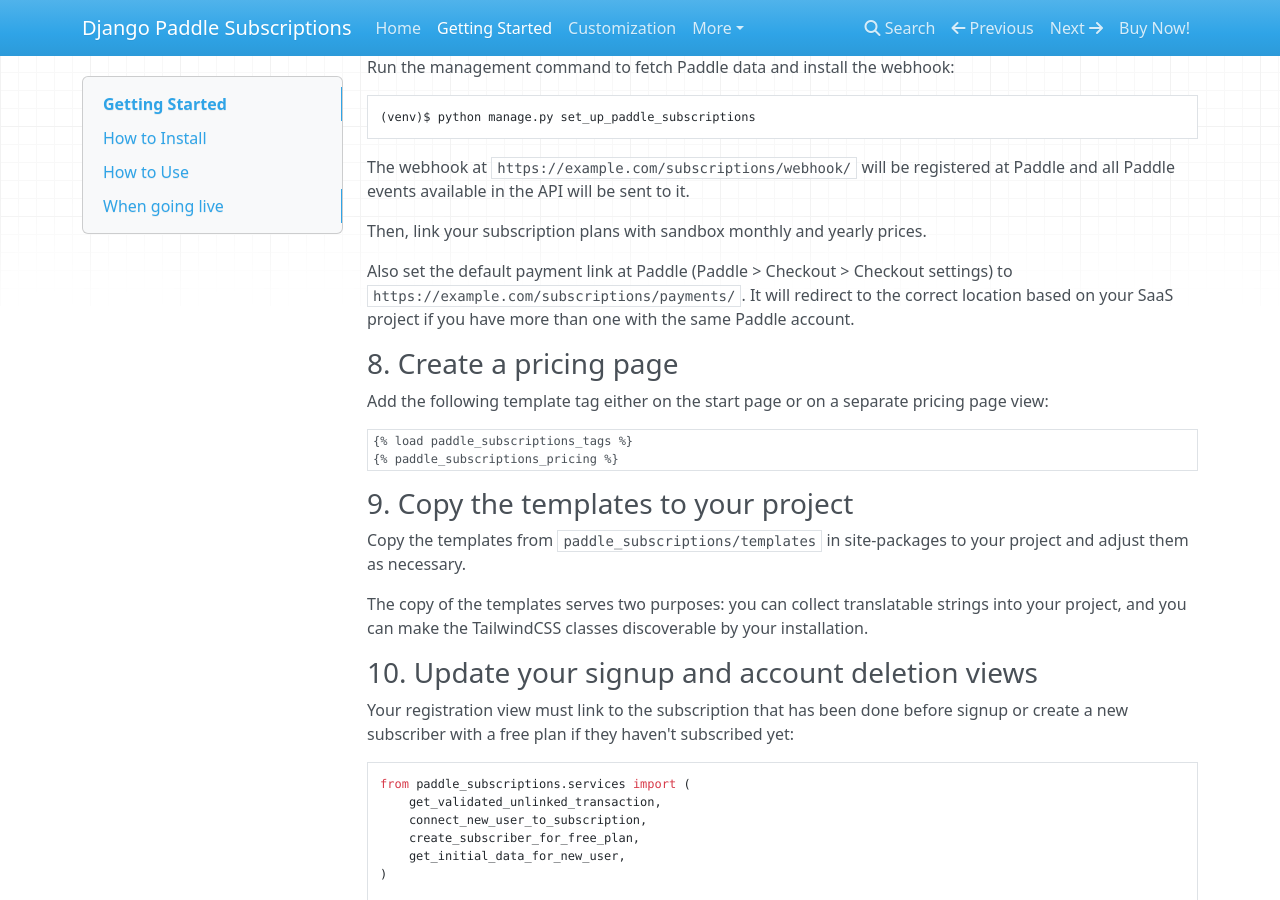
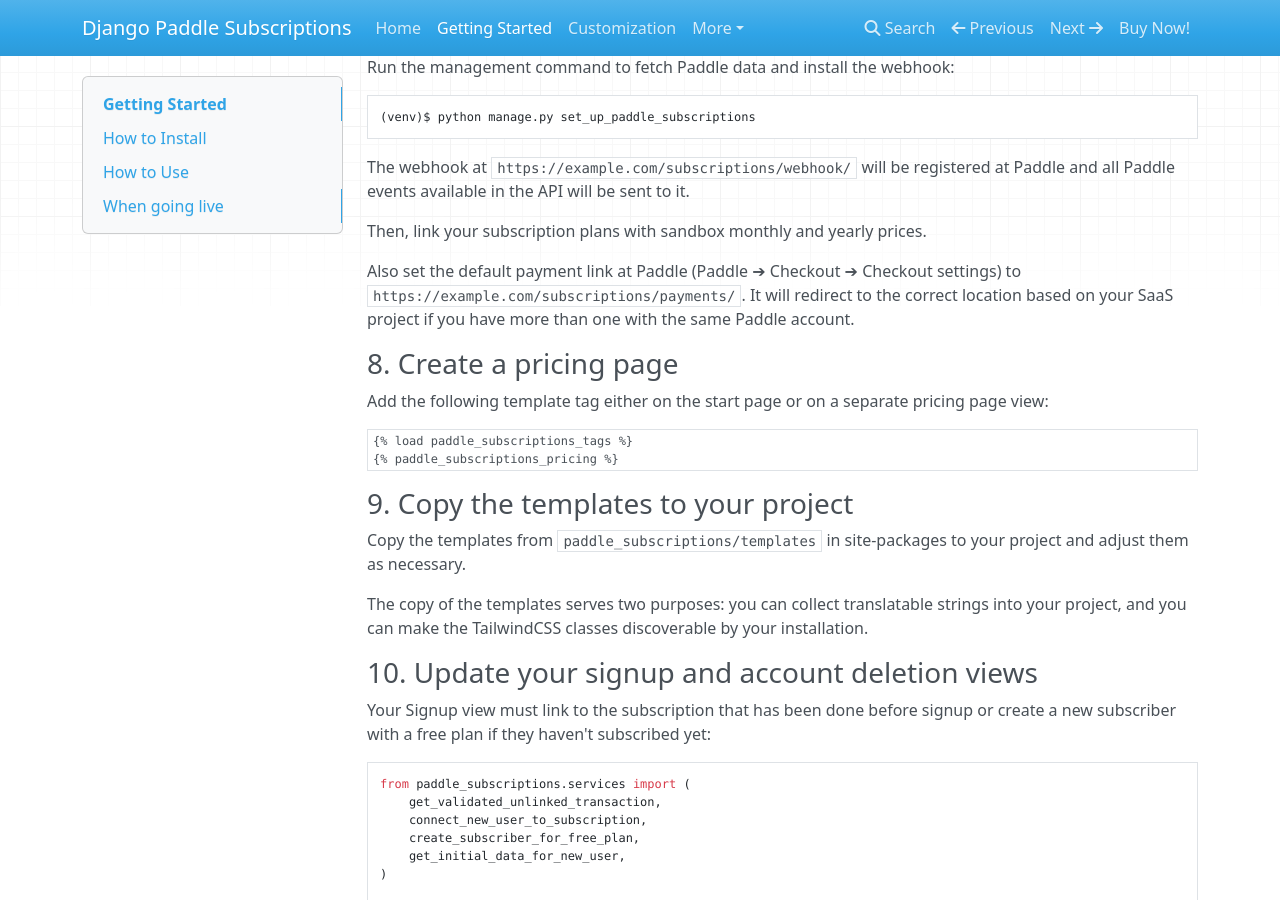
Before and after one commit to websightful/django-paddle-subscriptions-docs, an MkDocs documentation site: the page built from src/getting-started.md, in a window 1280 px wide and 900 px high, scrolled down 1817 px. Built offline with MkDocs 1.6.1, drawn with Linux system fonts in a browser that asks for light colours; nearby versions of some CDN libraries.

Commit message:
📝 Cosmetic edits.

````diff
--- a/docs/getting-started/index.html
+++ b/docs/getting-started/index.html
@@ -173,7 +173,7 @@
 </code></pre>
 <p>The webhook at <code>https://example.com/subscriptions/webhook/</code> will be registered at Paddle and all Paddle events available in the API will be sent to it.</p>
 <p>Then, link your subscription plans with sandbox monthly and yearly prices.</p>
-<p>Also set the default payment link at Paddle (Paddle &gt; Checkout &gt; Checkout settings) to <code>https://example.com/subscriptions/payments/</code>. It will redirect to the correct location based on your SaaS project if you have more than one with the same Paddle account.</p>
+<p>Also set the default payment link at Paddle (Paddle ➔ Checkout ➔ Checkout settings) to <code>https://example.com/subscriptions/payments/</code>. It will redirect to the correct location based on your SaaS project if you have more than one with the same Paddle account.</p>
 <h3 id="8-create-a-pricing-page">8. Create a pricing page</h3>
 <p>Add the following template tag either on the start page or on a separate pricing page view:</p>
 <pre><code class="language-django">{% load paddle_subscriptions_tags %}
@@ -183,7 +183,7 @@
 <p>Copy the templates from <code>paddle_subscriptions/templates</code> in site-packages to your project and adjust them as necessary.</p>
 <p>The copy of the templates serves two purposes: you can collect translatable strings into your project, and you can make the TailwindCSS classes discoverable by your installation.</p>
 <h3 id="10-update-your-signup-and-account-deletion-views">10. Update your signup and account deletion views</h3>
-<p>Your registration view must link to the subscription that has been done before signup or create a new subscriber with a free plan if they haven't subscribed yet:</p>
+<p>Your Signup view must link to the subscription that has been done before signup or create a new subscriber with a free plan if they haven't subscribed yet:</p>
 <pre><code class="language-python">from paddle_subscriptions.services import (
     get_validated_unlinked_transaction,
     connect_new_user_to_subscription,
--- a/src/getting-started.md
+++ b/src/getting-started.md
@@ -98,7 +98,7 @@
 
 Then, link your subscription plans with sandbox monthly and yearly prices.
 
-Also set the default payment link at Paddle (Paddle > Checkout > Checkout settings) to `https://example.com/subscriptions/payments/`. It will redirect to the correct location based on your SaaS project if you have more than one with the same Paddle account.
+Also set the default payment link at Paddle (Paddle ➔ Checkout ➔ Checkout settings) to `https://example.com/subscriptions/payments/`. It will redirect to the correct location based on your SaaS project if you have more than one with the same Paddle account.
 
 ### 8. Create a pricing page
 
@@ -117,7 +117,7 @@
 
 ### 10. Update your signup and account deletion views
 
-Your registration view must link to the subscription that has been done before signup or create a new subscriber with a free plan if they haven't subscribed yet:
+Your Signup view must link to the subscription that has been done before signup or create a new subscriber with a free plan if they haven't subscribed yet:
 
 ```python
 from paddle_subscriptions.services import (
````
Also changed, not shown: docs/index.html (+5 -5 lines), docs/search/search_index.json (+1 -1 lines), src/index.md (+4 -4 lines), 1 other file.
